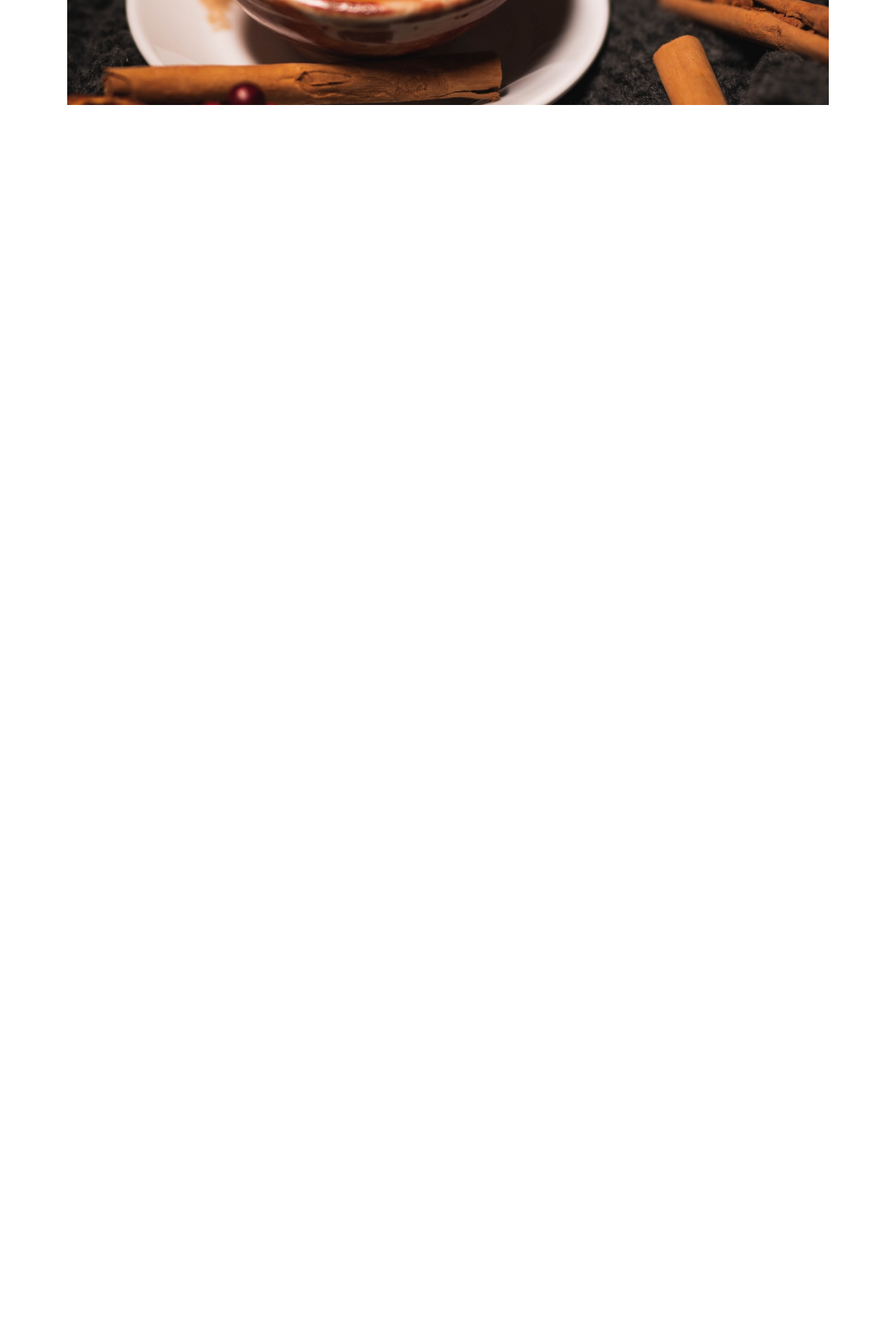
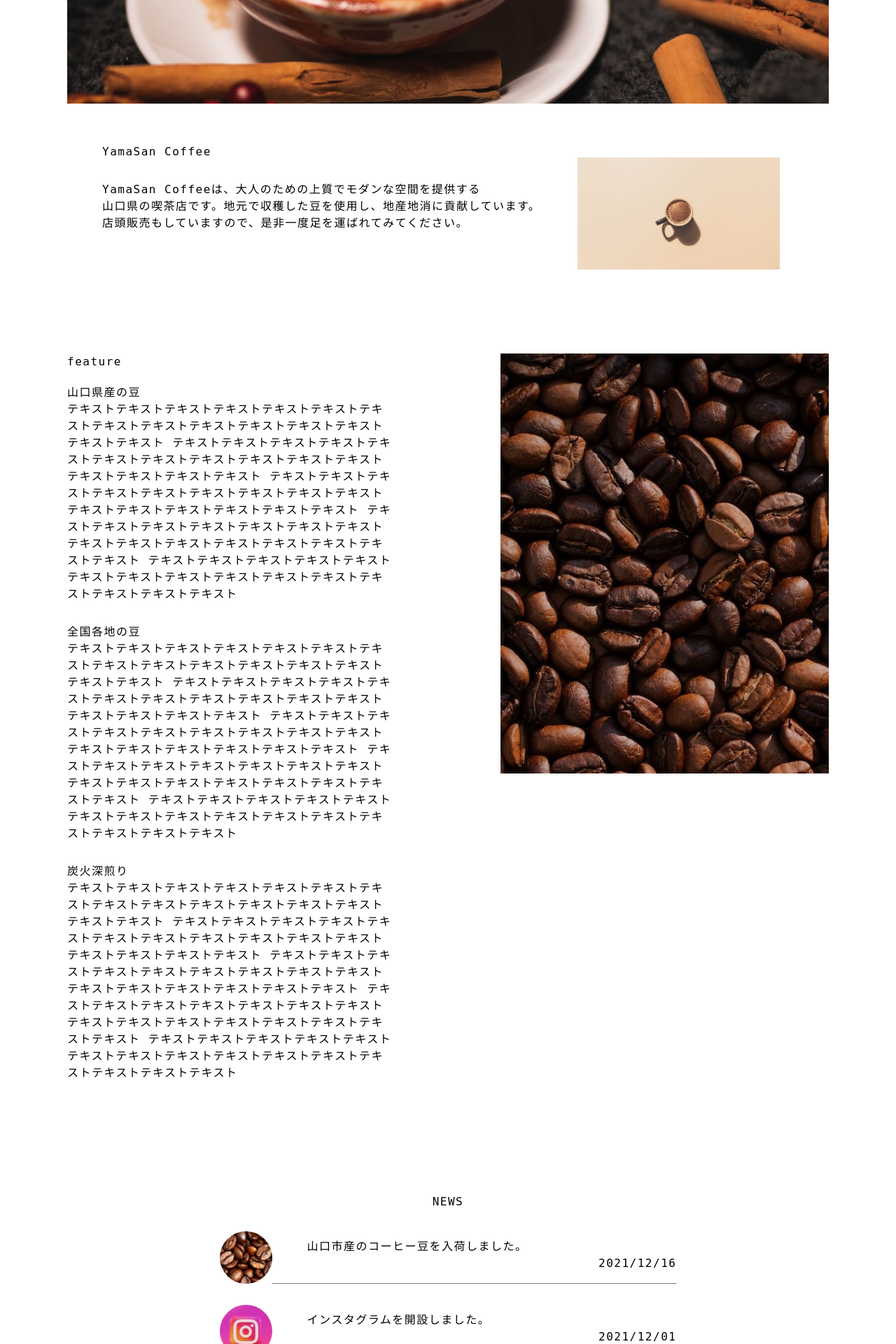
Before and after one commit to Kosuke78/cafe_kakuu, a PHP site: page / in a window 1280 px wide. Shown: the part 480-2400 px from the top of the page at 70% size. Before the commit the page ends 630 px from the top, so only its background shows below. Run offline with PHP 8.4, Linux system fonts and the light colour scheme.

Commit message:
半分完成

```diff
--- a/css/style.css
+++ b/css/style.css
@@ -57,7 +57,6 @@
 header {
     width: 85%;
     margin: 0 auto;
-    border: 1px solid #000;
 }
 .header-logo {
     text-align: center;
@@ -92,3 +91,121 @@
     height: 500px;
     object-fit: cover;
 }
+.profile {
+    display: flex;
+    height: 200px;
+    margin: 50px;
+}
+.profile-title {
+    margin-bottom: 30px;
+}
+.profile-des_inner {
+    flex: 2;
+}
+.profile_img_inner {
+    flex: 1;
+}
+.profile_img {
+    padding: 20px;
+    width: 100%;
+    height: 100%;
+    object-fit: cover;
+}
+.feature {
+    display: flex;
+    margin: 100px 0;
+}
+.feature_title {
+    margin-bottom: 20px;
+}
+.feature-des {
+    flex: 1;
+    padding-right: 150px;
+}
+.feature_img_inner {
+    flex: 1;
+    max-height: 600px;
+}
+.feature_img {
+    /* transition: all 0.3s; */
+}
+.feature_img.active {
+    transition: all 0.3s;
+    opacity: 0;
+}
+.feature-item {
+    margin-bottom: 30px;
+}
+.news {
+    margin: 50px 0;
+}
+.news_inner {
+    width: 60%;
+    margin: 0 auto;
+}
+.news-title {
+    padding: 30px 0;
+    text-align: center;
+}
+.news-item {
+    display: flex;
+    width: 100%;
+    padding-bottom: 30px;
+}
+.news-des_inner {
+    padding-left: 50px;
+    border-bottom: 1px dotted #000;
+    width: calc(100% - 75px);
+}
+.news-des-title {
+    padding-top: 10px;
+}
+.news-img_inner {
+    width: 75px;
+    height: 75px;
+}
+.news-date {
+    text-align: right;
+}
+.news-img {
+    width: 100%;
+    height: 100%;
+    object-fit: cover;
+    border-radius: 50%;
+}
+
+/* フッター */
+.footer_inner {
+    width: 85%;
+    height: 300px;
+    background-image: url("../img/cafe_footer.jpg");
+    background-position: center;
+    background-repeat: no-repeat;
+    margin: 0 auto;
+    display: flex;
+}
+.map-des_inner {
+    flex: 1;
+    padding: 50px;
+    color: #fff;
+    background-color: rgba(0, 0, 0, 0.7);
+}
+.map_inner {
+    flex: 1;
+    position: relative;
+    background-color: rgba(0, 0, 0, 0.7);
+
+}
+.map_inner iframe {
+    position: absolute;
+    top: 50%;
+    left: 50%;
+    transform: translateX(-50%) translateY(-50%);
+}
+table {
+
+}
+td {
+    width: 70px;
+    padding: 10px;
+}
--- a/index.html
+++ b/index.html
@@ -25,7 +25,133 @@
         <div class="mv_inner">
             <img src="./img/cafe_mv.jpg" alt="ラテアートの画像です。落ち着いた雰囲気のテーブルの上にハートのラテアートのコップがあります。" class="mv_img">
         </div>
+        <div class="profile">
+            <div class="profile-des_inner">
+                <h2 class="profile-title">YamaSan Coffee</h2>
+                <p class="profile-des">YamaSan Coffeeは、大人のための上質でモダンな空間を提供する<br>
+                山口県の喫茶店です。地元で収穫した豆を使用し、地産地消に貢献しています。<br>
+                店頭販売もしていますので、是非一度足を運ばれてみてください。</p>
+            </div>
+            <div class="profile_img_inner">
+                <img src="./img/cafe_profile.jpg" alt="プロフィール用の画像です。" class="profile_img">
+            </div>
+        </div>
+        <div class="feature">
+            <div class="feature-des">
+                <h2 class="feature_title">feature</h2>
+                <div class="feature-item">
+                    <span>山口県産の豆</span>
+                    <p>テキストテキストテキストテキストテキストテキストテキストテキストテキストテキストテキストテキストテキストテキストテキスト
+                        テキストテキストテキストテキストテキストテキストテキストテキストテキストテキストテキストテキストテキストテキストテキスト
+                        テキストテキストテキストテキストテキストテキストテキストテキストテキストテキストテキストテキストテキストテキストテキスト
+                        テキストテキストテキストテキストテキストテキストテキストテキストテキストテキストテキストテキストテキストテキストテキスト
+                        テキストテキストテキストテキストテキストテキストテキストテキストテキストテキストテキストテキストテキストテキストテキスト
+                    </p>
+                </div>
+                <div class="feature-item">
+                    <span>全国各地の豆</span>
+                    <p>テキストテキストテキストテキストテキストテキストテキストテキストテキストテキストテキストテキストテキストテキストテキスト
+                        テキストテキストテキストテキストテキストテキストテキストテキストテキストテキストテキストテキストテキストテキストテキスト
+                        テキストテキストテキストテキストテキストテキストテキストテキストテキストテキストテキストテキストテキストテキストテキスト
+                        テキストテキストテキストテキストテキストテキストテキストテキストテキストテキストテキストテキストテキストテキストテキスト
+                        テキストテキストテキストテキストテキストテキストテキストテキストテキストテキストテキストテキストテキストテキストテキスト
+                    </p>
+                </div>
+                <div class="feature-item scroll-point">
+                    <span>炭火深煎り</span>
+                    <p>テキストテキストテキストテキストテキストテキストテキストテキストテキストテキストテキストテキストテキストテキストテキスト
+                        テキストテキストテキストテキストテキストテキストテキストテキストテキストテキストテキストテキストテキストテキストテキスト
+                        テキストテキストテキストテキストテキストテキストテキストテキストテキストテキストテキストテキストテキストテキストテキスト
+                        テキストテキストテキストテキストテキストテキストテキストテキストテキストテキストテキストテキストテキストテキストテキスト
+                        テキストテキストテキストテキストテキストテキストテキストテキストテキストテキストテキストテキストテキストテキストテキスト
+                    </p>
+                </div>
+            </div>
+            <div class="feature_img_inner">
+                <img src="./img/cafe_beans.jpg" alt="" class="feature_img">
+            </div>
+        </div>
+        <div class="news">
+            <div class="news_inner">
+                <h2 class="news-title">NEWS</h2>
+                <div class="news-list">
+                    <div class="news-item">
+                        <div class="news-img_inner"><img src="./img/news_6.jpg" alt="コーヒー豆の画像" class="news-img"></div>
+                        <div class="news-des_inner">
+                            <h3 class="news-des-title">山口市産のコーヒー豆を入荷しました。</h3>
+                            <p class="news-item-des"></p>
+                            <p class="news-date">2021/12/16</p>
+                        </div>
+                    </div>
+                    <div class="news-item">
+                        <div class="news-img_inner"><img src="./img/news_5.jpg" alt="インスタグラムのロゴ" class="news-img"></div>
+                        <div class="news-des_inner">
+                            <h3 class="news-des-title">インスタグラムを開設しました。</h3>
+                            <p class="news-item-des"></p>
+                            <p class="news-date">2021/12/01</p>
+                        </div>
+                    </div>
+                    <div class="news-item">
+                        <div class="news-img_inner"><img src="./img/news_4.jpg" alt="紙吹雪の画像" class="news-img"></div>
+                        <div class="news-des_inner">
+                            <h3 class="news-des-title">来店者数が１００万人を突破しました。</h3>
+                            <p class="news-item-des"></p>
+                            <p class="news-date">2021/11/20</p>
+                        </div>
+                    </div>
+                    <div class="news-item">
+                        <div class="news-img_inner"><img src="./img/news_3.jpg" alt="清潔なキッチン" class="news-img"></div>
+                        <div class="news-des_inner">
+                            <h3 class="news-des-title">作業用ルームを新設しました。</h3>
+                            <p class="news-item-des"></p>
+                            <p class="news-date">2021/11/15</p>
+                        </div>
+                    </div>
+                    <div class="news-item">
+                        <div class="news-img_inner"><img src="./img/news_2.jpg" alt="オーナメント" class="news-img"></div>
+                        <div class="news-des_inner">
+                            <h3 class="news-des-title">１２月のおすすめ商品</h3>
+                            <p class="news-item-des"></p>
+                            <p class="news-date">2021/11/01</p>
+                        </div>
+                    </div>
+                    <div class="news-item">
+                        <div class="news-img_inner"><img src="./img/news_1.jpg" alt="バルーン" class="news-img"></div>
+                        <div class="news-des_inner">
+                            <h3 class="news-des-title">ホームページを開設しました。</h3>
+                            <p class="news-item-des"></p>
+                            <p class="news-date">2021/10/30</p>
+                        </div>
+                    </div>
+                </div>
+            </div>
+        </div>
     </main>
-    <footer></footer>
+    <footer>
+        <div class="footer_inner">
+            <div class="map-des_inner">
+                <p>YamaSan Coffee 山口市本店</p>
+                <p>〒753-XXXX</p>
+                <p>お電話でのお問い合わせは、090-XXXX-XXXXまで</p>
+
+                <table>
+                    <tr>
+                        <td>Instagram</td>
+                        <td>Twitter</td>
+                    </tr>
+                    <tr>
+                        <td>Facebook</td>
+                        <td>Flickr</td>
+                    </tr>
+                </table>
+            </div>
+            <div class="map_inner">
+                <iframe src="https://www.google.com/maps/embed?pb=!1m18!1m12!1m3!1d3300.4516932144415!2d131.468537514982!3d34.18593378056985!2m3!1f0!2f0!3f0!3m2!1i1024!2i768!4f13.1!3m3!1m2!1s0x35449708a558f413%3A0xd97f0bf4b2875d70!2z44CSNzUzLTAwNzEg5bGx5Y-j55yM5bGx5Y-j5biC5rud55S677yR4oiS77yRIOWxseWPo-ecjOW6gSDmnKzppKjmo58!5e0!3m2!1sja!2sjp!4v1639622626565!5m2!1sja!2sjp" width="400" height="250" style="border:0;" allowfullscreen="" loading="lazy"></iframe>
+            </div>
+        </div>
+    </footer>
+
+    <script src="https://ajax.googleapis.com/ajax/libs/jquery/3.6.0/jquery.min.js"></script>
+    <script src="./js/main.js"></script>
 </body>
 </html>
--- /dev/null
+++ b/js/main.js
@@ -0,0 +1,41 @@
+$(function(){
+    // スクロールでfeatureの画像を固定
+    var img_pos = $('.feature_img').offset().top;
+    var img_pos_x = $('.feature_img').offset().left;
+    var img_width = $('.feature_img').outerWidth();
+    var img_height = $('.feature_img').outerHeight();
+    var bottom_scroll = $('.scroll-point').offset().top;
+    var bottom_scroll_height = $('.scroll-point').outerHeight();
+    var bottom_scroll_position = bottom_scroll + bottom_scroll_height;
+    console.log(img_height);
+    console.log(bottom_scroll);
+    console.log(bottom_scroll_height);
+    console.log(bottom_scroll_position);
+    console.log(bottom_scroll_position - img_height);
+
+    $(window).on('scroll',function(){
+        var scrollTop = $(window).scrollTop();
+        if(scrollTop > img_pos - 50 && scrollTop < bottom_scroll_position - img_height) {
+            $('.feature_img').css({
+                'position':'fixed',
+                'top':'50px',
+                'left':img_pos_x,
+                'width':img_width,
+                'height':img_height,
+                'opacity':'1',
+            });
+        } else if(scrollTop >= bottom_scroll_position - img_height){
+            console.log(scrollTop);
+            $('.feature_img').css({
+                'position':'absolute',
+                'top':bottom_scroll_position - img_height + 50,
+            });
+
+
+        }else {
+            $('.feature_img').css({
+                'position':'static',
+            });
+        }
+    });
+});
```
Also changed, not shown: img/cafe_beans.jpg (added), img/cafe_footer.jpg (added), img/cafe_profile.jpg (added), img/news_1.jpg (added), img/news_2.jpg (added), img/news_3.jpg (added), img/news_4.jpg (added), img/news_5.jpg (added), img/news_6.jpg (added).
